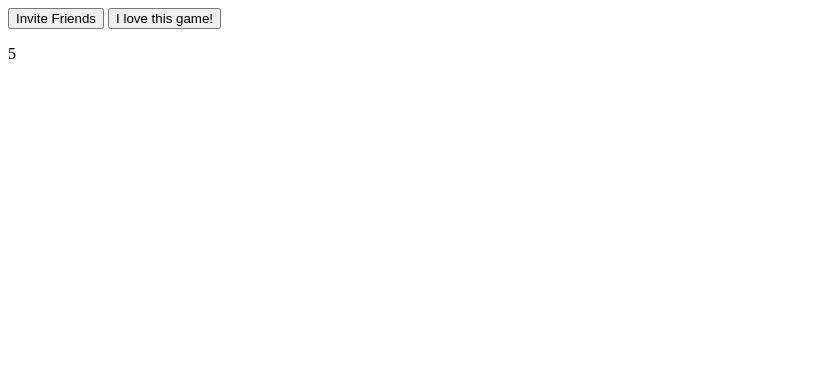
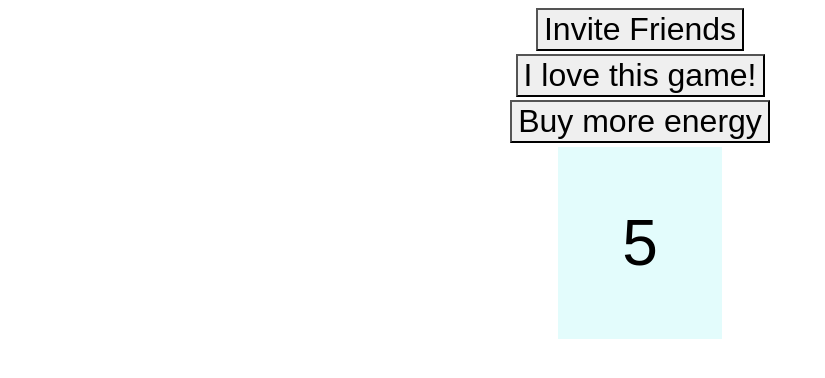
Before and after one commit to cypressf/energy-game, a plain HTML site: page index.html in a window 1280 px wide. Shown: the whole page, without its empty margins (0-825 px from the left). Drawn offline with Linux system fonts and the light colour scheme.

Commit message:
added styles and a purchase button

```diff
--- a/game.js
+++ b/game.js
@@ -1,43 +1,50 @@
 // closure to encapsulate variables
 var game = (function(){
-    var points = 0;
-    var point_grow_rate = 1;
+    var energy = 0;
+    var energy_grow_rate = 1;
 
-    // you get points for inviting friends, and for clicking a button that says
+    // you get energy for inviting friends, and for clicking a button that says
     // "I like this game"
-    var invite_point_bonus = 2000;
-    var friend_accepts_point_bonus = 5000;
-    var like_point_bonus = 500;
+    var invite_energy_bonus = 2000;
+    var friend_accepts_energy_bonus = 5000;
+    var like_energy_bonus = 500;
+    var purchase_bonus = 10000;
 
     var intervalID;
 
     var invite_button = document.querySelector("#invite");
     var like_button = document.querySelector("#like");
+    var purchase_button = document.querySelector("#purchase");
 
-    // run this every so often to give the player more points
-    var grow_points = function() {
-        points += point_grow_rate;
-        updateDOM();
+    // run this every so often to give the player more energy
+    var grow_energy = function() {
+        update_energy(1);
     };
 
     var add_like_bonus = function() {
-        points += like_point_bonus;
-        updateDOM();
+        update_energy(like_energy_bonus);
     }
 
     var add_invite_bonus = function() {
-        points += invite_point_bonus;
-        updateDOM();
+        update_energy(invite_energy_bonus);
     }
 
     var add_friend_accepts_bonus = function() {
-        points += friend_accepts_point_bonus;
+        update_energy(friend_accepts_energy_bonus);
+    }
+
+    var add_purchase_bonus = function() {
+        update_energy(purchase_bonus);
+    }
+
+    var update_energy = function(amount) {
+        energy += amount;
         updateDOM();
     }
 
     var start_counter = function() {
         if (!intervalID) {
-            intervalID = setInterval(grow_points, 1000);
+            intervalID = setInterval(grow_energy, 1000 / energy_grow_rate);
         }
     }
 
@@ -48,12 +55,20 @@ var game = (function(){
         }
     }
     var updateDOM = function() {
-        document.querySelector("#points").innerText = points;
+        document.querySelector("#energy").innerText = energy;
+    }
+
+    var set_grow_rate = function(rate) {
+        energy_grow_rate = rate;
+        stop_counter();
+        start_counter();
     }
 
     invite_button.addEventListener("click", add_invite_bonus);
     like_button.addEventListener("click", add_like_bonus);
+    purchase_button.addEventListener("click", add_purchase_bonus);
 
     start_counter();
 
+    return {set_grow_rate: set_grow_rate};
 })()
--- a/index.html
+++ b/index.html
@@ -7,7 +7,11 @@
 <body>
     <button id="invite">Invite Friends</button>
     <button id="like">I love this game!</button>
-    <p id="points"></p>
+    <button id="purchase">Buy more energy</button>
+
+    <div id="wrapper">
+    <p id="energy">1</p>
+    </div>
     <script src="game.js"></script>
 </body>
 </html>
--- a/style.css
+++ b/style.css
@@ -0,0 +1,23 @@
+body {
+    font-family:sans-serif;
+}
+button {
+    display: block;
+    -webkit-appearance: none;
+    font-size: 2em;
+    margin: 0.1em auto;
+}
+#wrapper {
+    font-size:4em;
+    float:left;
+    margin-left:50%;
+    height:3em;
+    line-height:1;
+}
+#energy{
+    margin:0;
+    margin-left:-50%;
+    float:left;
+    padding:1em;
+    background:#e3fcfc;
+}
```
